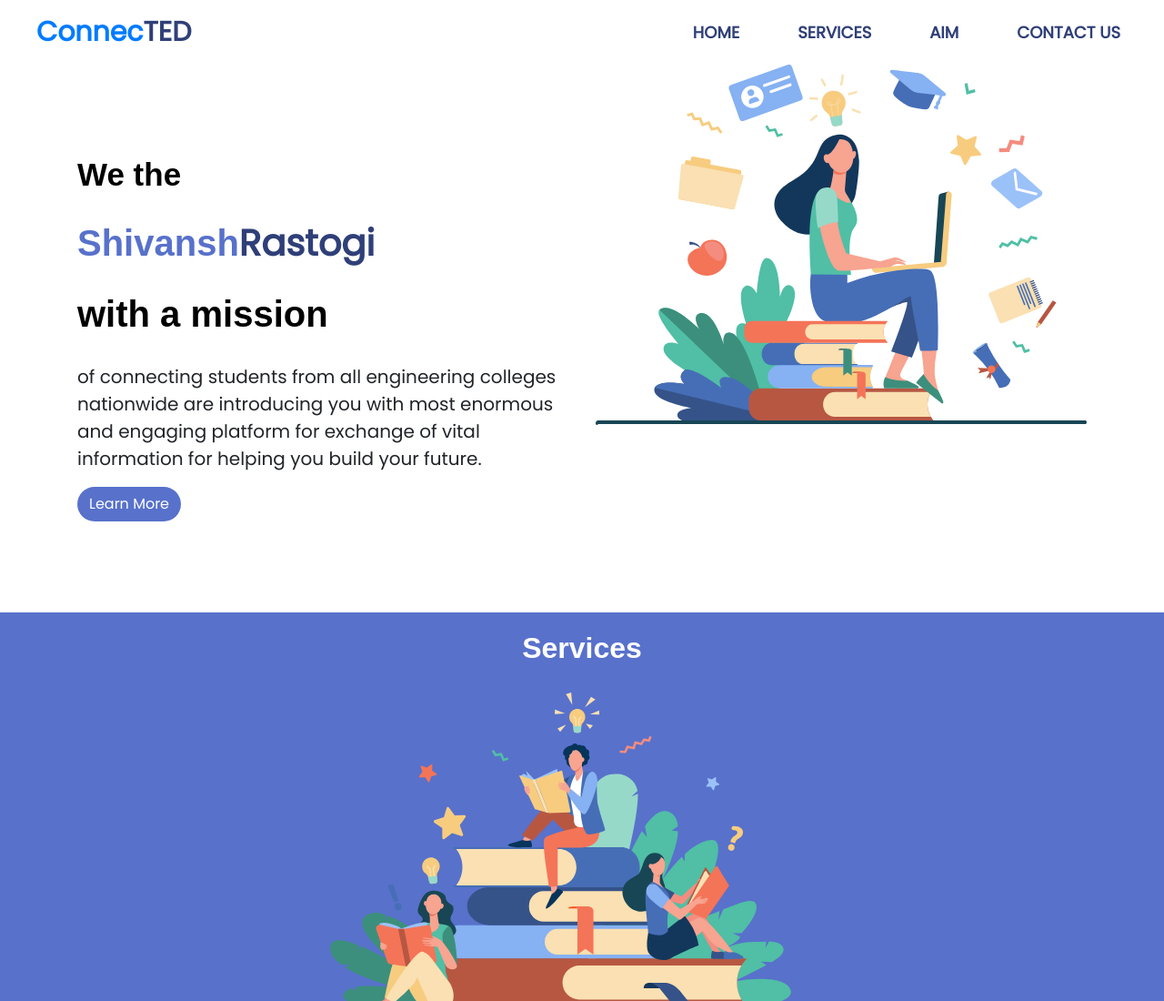
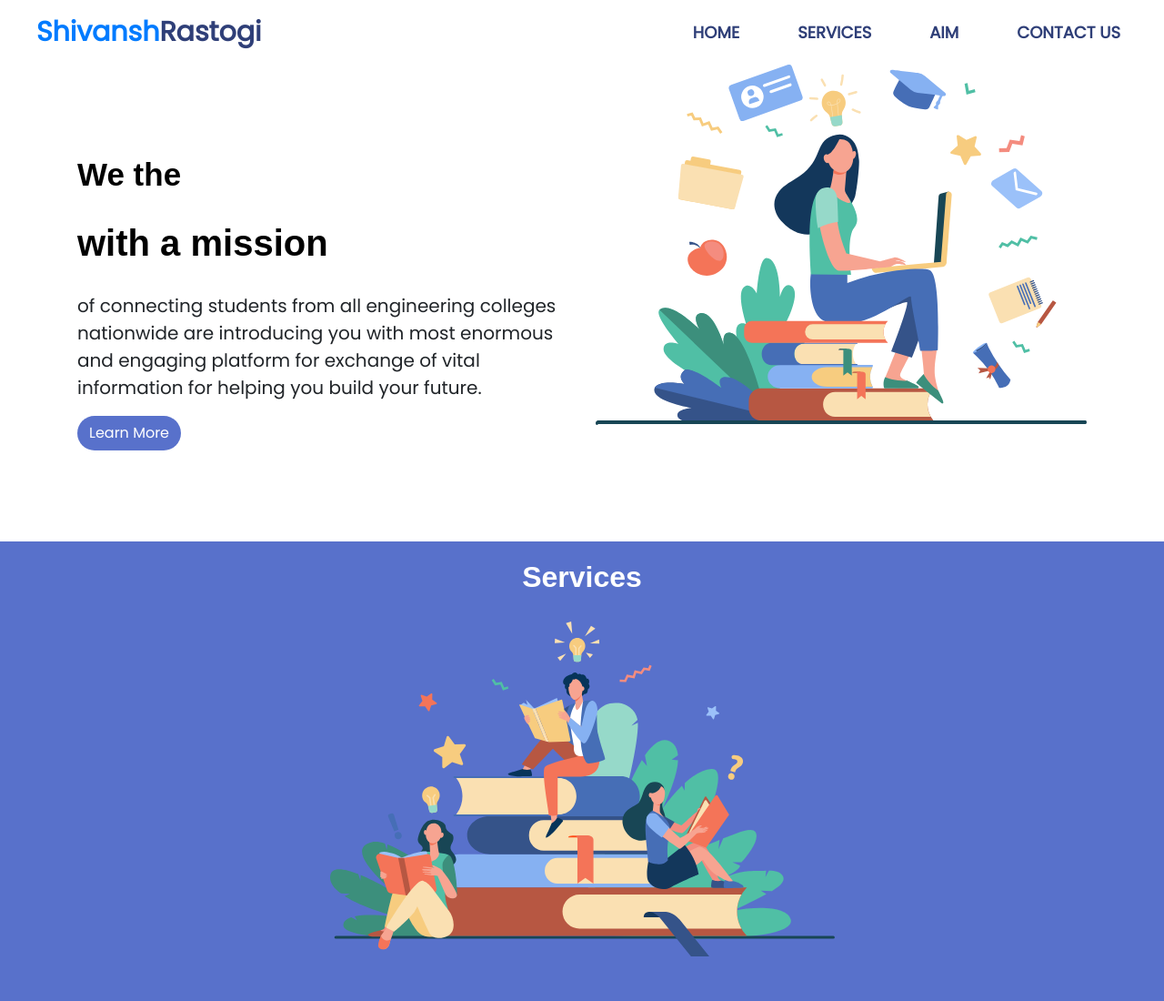
Before and after one commit to shivansh-ship/conected, a plain HTML site: page index.html in a window 1280 px wide. Shown: the top 1100 px of the page at 91% size. Drawn offline with nearby package versions, Linux system fonts and the light colour scheme.

Commit message:
name correction

```diff
--- a/index.html
+++ b/index.html
@@ -33,7 +33,7 @@
 
 <div class="bs-example">
     <nav class="navbar navbar-expand-lg navbar navbar-transparent bg-transparent">
-        <a href="#" class="navbar-brand nav-style pl-4"><b> Connec<span class="righttxt">TED</span></b></a>
+        <a href="#" class="navbar-brand nav-style pl-4"><b> Shivansh<span class="righttxt">Rastogi</span></b></a>
         <button type="button" class="navbar-toggler" data-toggle="collapse" data-target="#navbarCollapse1">
             <span class="navbar-toggler-icon"></span>
         </button>
@@ -69,7 +69,7 @@
 
 				<h2 style="color: black;font-size: 35px"> We the </h2>
 
-				<h2 style="color: #5871CB;font-size: 40px;font-weight: bold;" > Shivansh<b><span class="righttxt">Rastogi</span></b></h2>
+				<h2 style="color: #5871CB;font-size: 40px;font-weight: bold;" ><b><span class="righttxt"></span></b></h2>
 				<h2 style="font-size: 40px"> with a mission</h2>
 
         <p class="para"> of connecting students from all engineering colleges nationwide are introducing you with most enormous and engaging platform for exchange of vital information for helping you build your future.</p>
```
